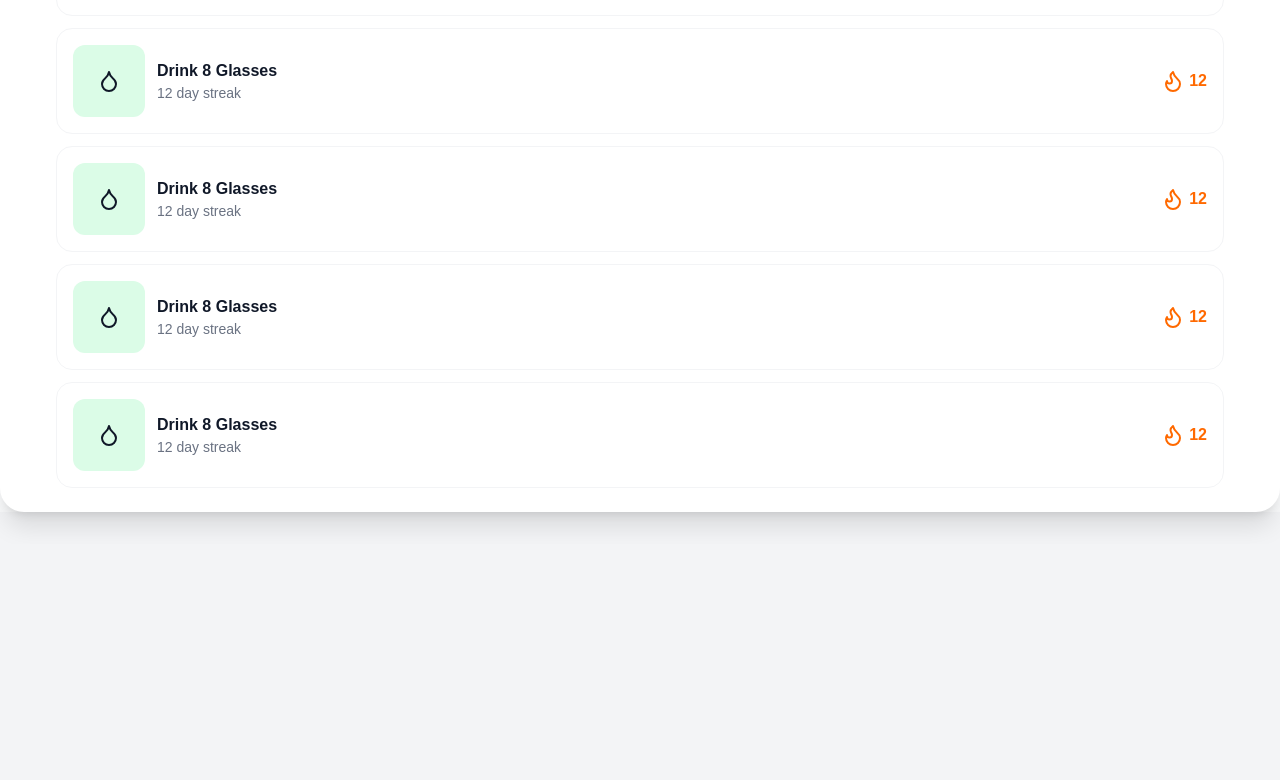
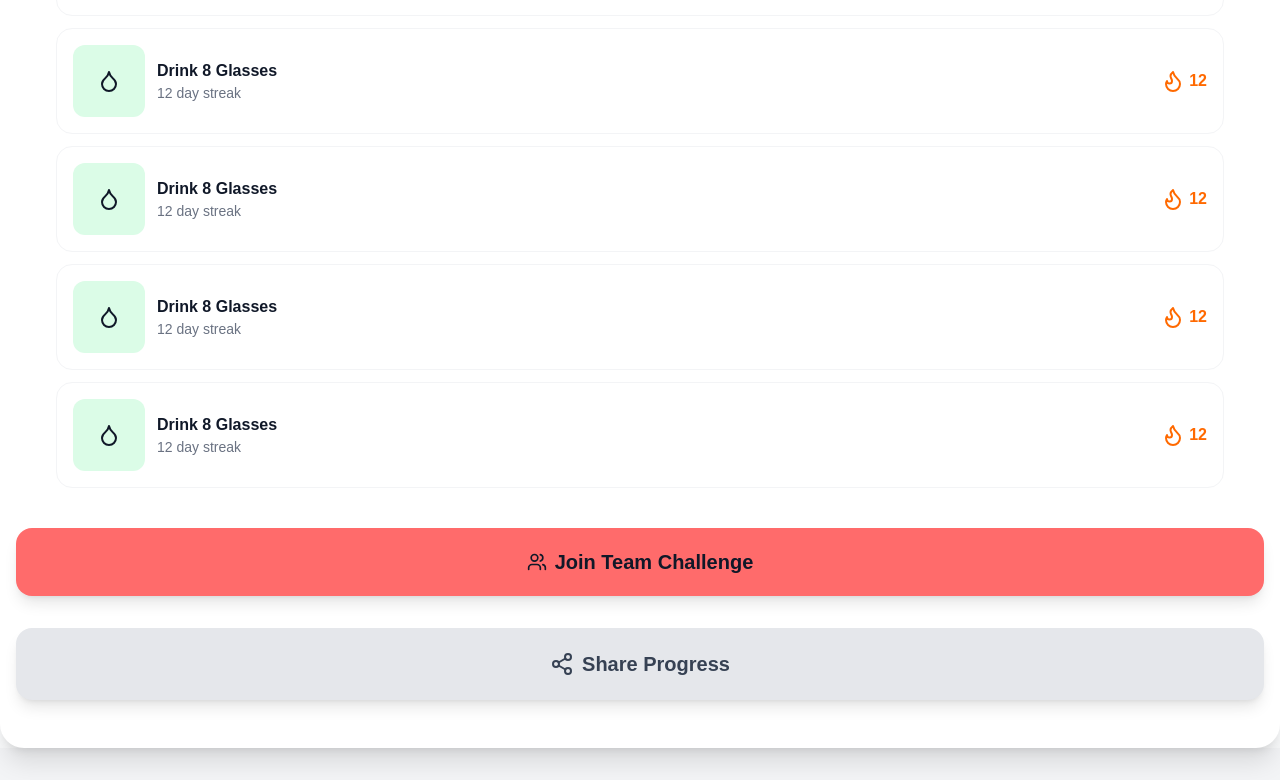
Before and after one commit to SeoBlack/streakforce, a React (Vite) app in the folder Frontend/: page /profile in a window 1280 px wide. Shown: the part 976-1756 px from the top of the page. Before the commit the page ends 1520 px from the top, so only its background shows below. Built offline with nearby package versions, Linux system fonts and the light colour scheme.

Commit message:
button added

```diff
--- a/Frontend/src/pages/profile/Profile.tsx
+++ b/Frontend/src/pages/profile/Profile.tsx
@@ -1,7 +1,8 @@
-import { Settings, Edit3, Trophy } from "lucide-react";
+import { Settings, Edit3, Trophy, Users, Share2 } from "lucide-react";
 import ProgressComponent from "../../components/ProgressComponent";
 import HabitsSection from "../../components/HabitsSection";
 import { userData, habits } from "../../data";
+import Button from "../../components/Button";
 
 const ProfilePage: React.FC = () => {
   return (
@@ -48,6 +49,18 @@ const ProfilePage: React.FC = () => {
         <div className="px-4 pb-6 sm:px-6 lg:px-8">
           <HabitsSection title="All Habits" habit={habits} />
         </div>
+        <div className="flex  justify-center">
+          <Button className="bg-color-1 m-4 px-8 py-5 gap-2">
+            <Users className="w-5 h-5" />
+            Join Team Challenge
+          </Button>
+        </div>
+        <div className=" mb-8 flex justify-center">
+          <Button className="bg-gray-200 py-5 m-4 gap-2 text-gray-700 hover:bg-gray-300">
+            <Share2 className="w-6 h-8" />
+            Share Progress
+          </Button>
+        </div>
       </div>
     </div>
   );
```
